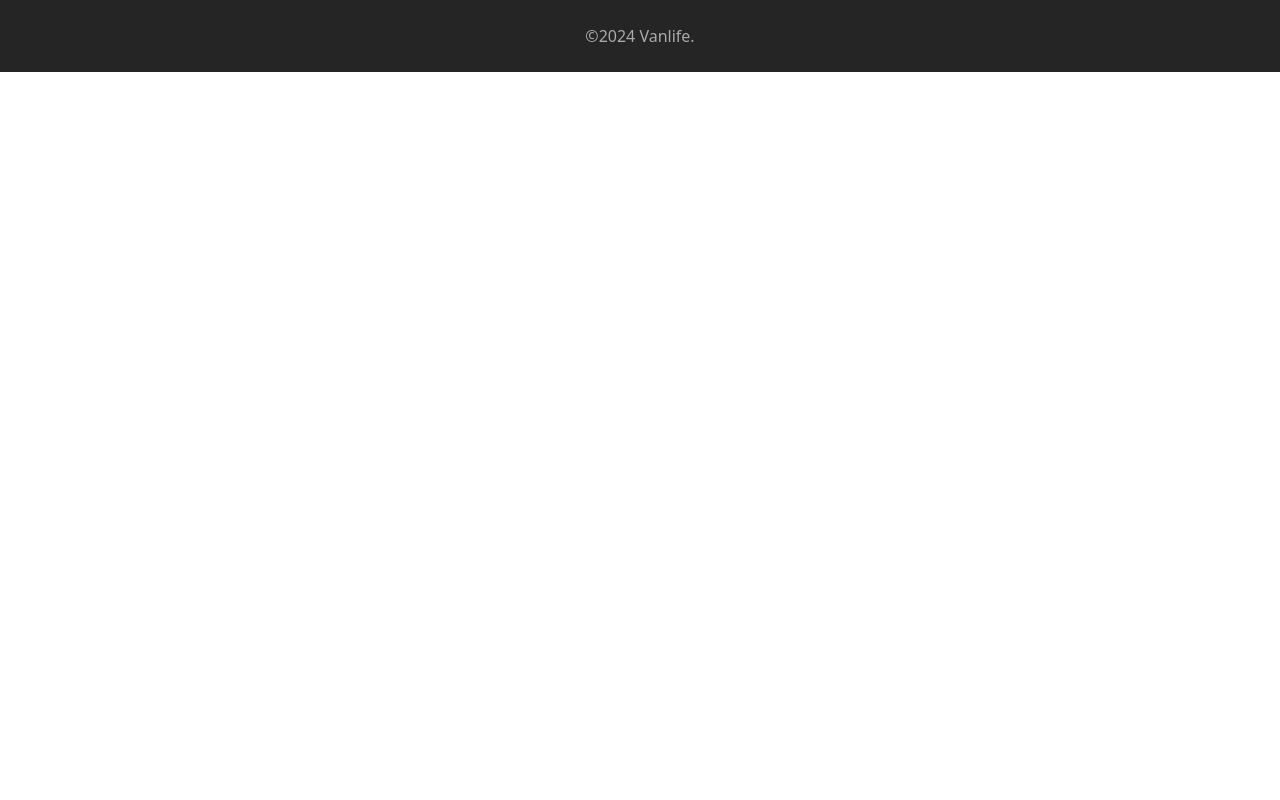
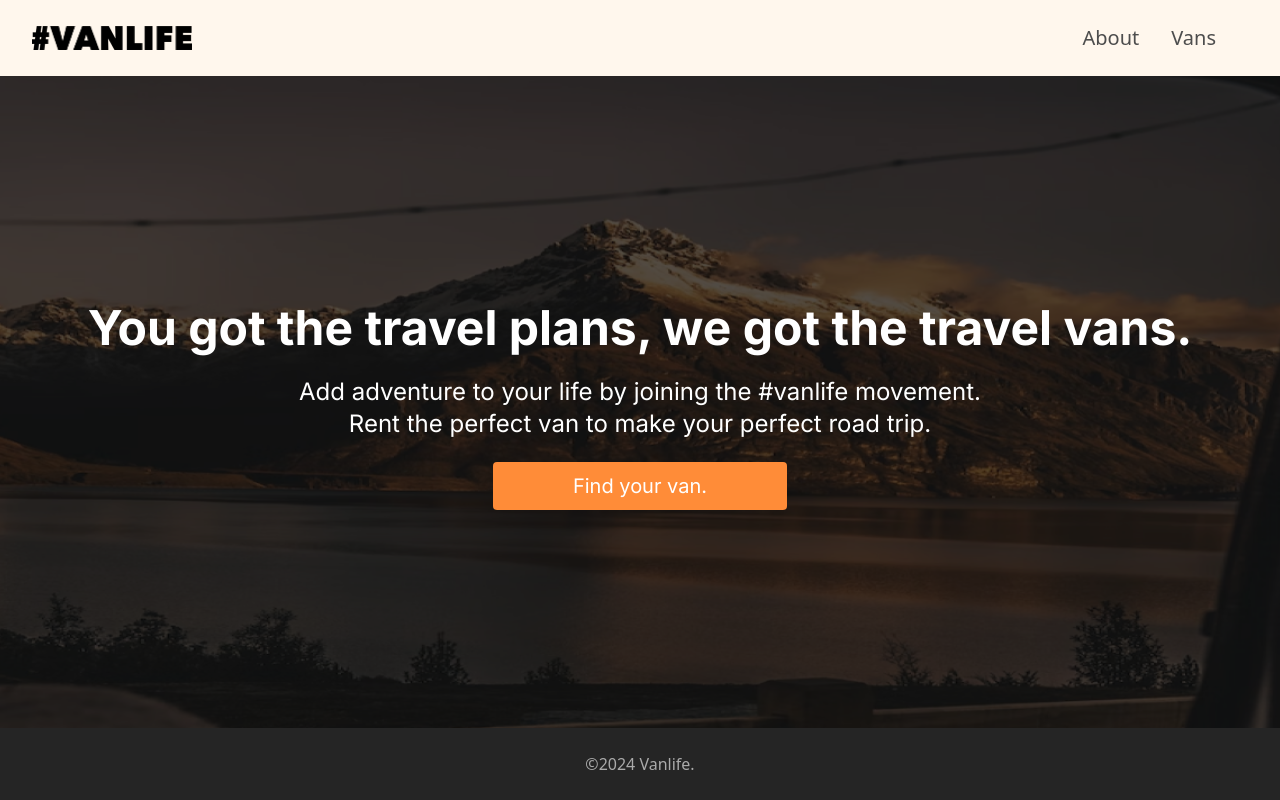
Before and after one commit to Ephy-kimotho/vanlife, a React (Vite) app: page / in a window 1280 px wide. Built offline with nearby package versions, Linux system fonts and the light colour scheme.

Commit message:
chore: added shadow custom config for tailwind

```diff
--- a/src/App.jsx
+++ b/src/App.jsx
@@ -1,9 +1,9 @@
-import Footer from "./components/common/Footer";
+import { RouterProvider } from "react-router-dom";
+import { router } from "./routes/routes";
+
 function App() {
   return (
-    <main>
-      <Footer />
-    </main>
+    <RouterProvider router={router} future={{ v7_startTransition: true }} />
   );
 }
 
--- a/tailwind.config.js
+++ b/tailwind.config.js
@@ -10,7 +10,7 @@ export default {
       colors: {
         cream: "#fff7ed",
         softCream: "#fffead0",
-        orange: "#ff8c38",
+        pantone: "#ff8c38",
         darkOrange: "#e17654",
         darkGreen: "#115e59",
         night: "#161616",
@@ -20,6 +20,12 @@ export default {
           300: "#252525",
         },
       },
+      boxShadow: {
+        overlay: "inset 0 0 0 700px rgba(10, 10, 10, 0.7)",
+      },
+      backgroundImage: {
+        mountain: "url(/mountain.png)",
+      },
     },
   },
   plugins: [],
```
Also changed, not shown: public/mountain.png (renamed from src/assets/mountain.png).
